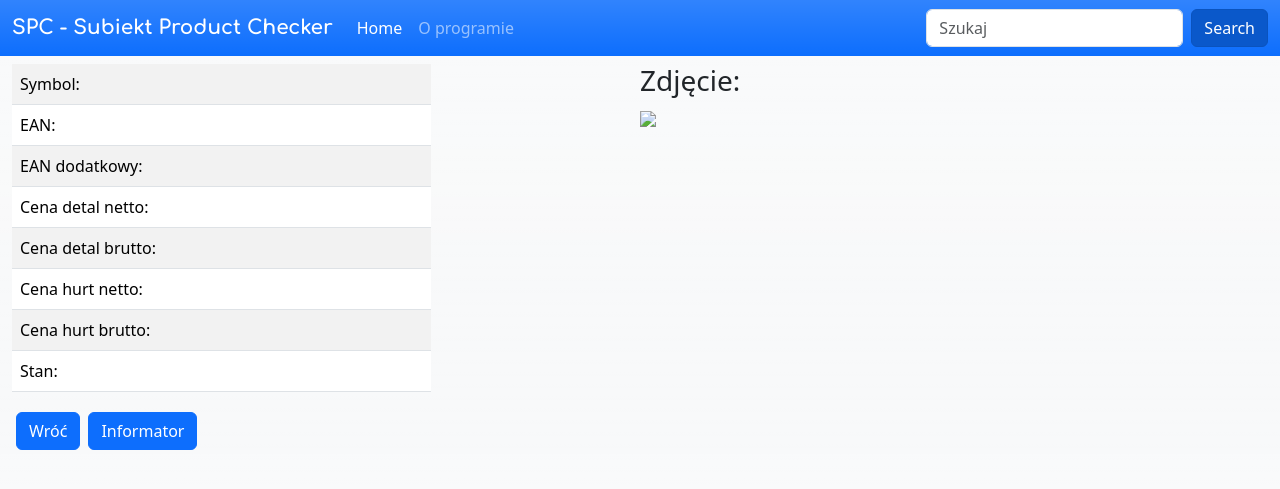
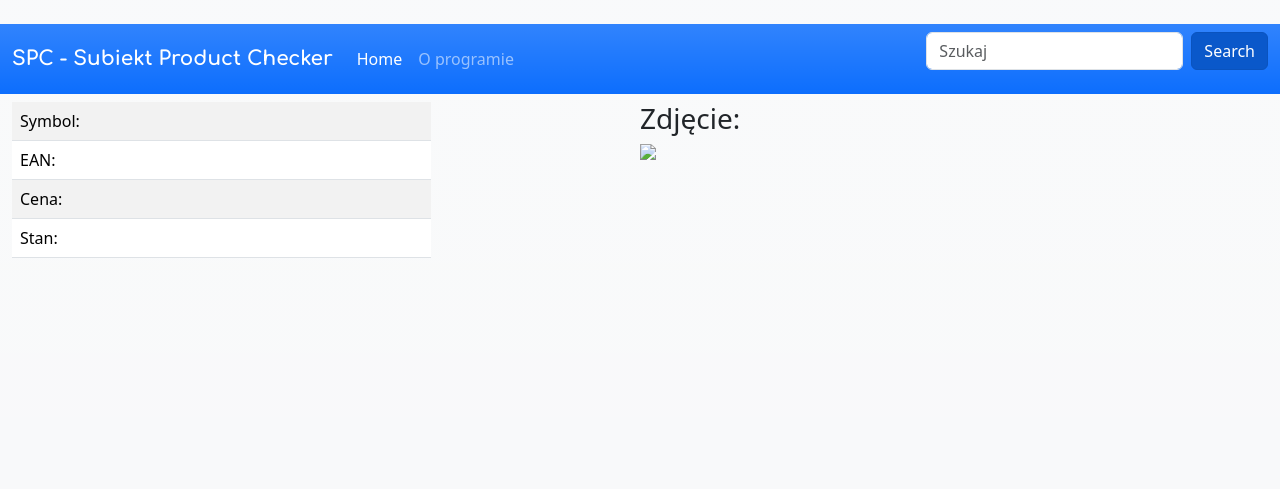
Before and after one commit to sebekbr/SubiektProductChecker, a Django app: template app/templates/towar.html in a window 1280 px wide. Shown: the top 489 px of the page. Run offline with Django 4.2, Linux system fonts and the light colour scheme; the template is opened without the code that fills it, so the values that code supplies are empty; some libraries are stand-ins or nearby versions.

Commit message:
Spaces fix, dynamic mime type

```diff
--- a/app/templates/towar.html
+++ b/app/templates/towar.html
@@ -15,30 +15,7 @@
             <td>{{ item.tw_PodstKodKresk }}</td>
           </tr>
           <tr>
-            <td>EAN dodatkowy: </td>
-            <td>
-                    {{ kod_dodatkowy }}
-<!--                {% for kod in ean_list %}-->
-<!--                    <p>{{ kod.ean }}</p>-->
-<!--                {% empty %}-->
-<!--                    <p>Brak dodatkowych kodów kreskowych</p>-->
-<!--                {% endfor %}-->
-            </td>
-          </tr>
-          <tr>
-            <td>Cena detal netto:</td>
-            <td></td>
-          </tr>
-          <tr>
-            <td>Cena detal brutto:</td>
-            <td></td>
-          </tr>
-          <tr>
-            <td>Cena hurt netto:</td>
-            <td></td>
-          </tr>
-          <tr>
-            <td>Cena hurt brutto:</td>
+            <td>Cena:</td>
             <td></td>
           </tr>
           <tr>
@@ -47,19 +24,10 @@
           </tr>
         </tbody>
       </table>
-
-      <div class="float-start p-1">
-        <a href="{{request.META.HTTP_REFERER|escape}}" class="btn btn-primary" role="button">Wróć</a>
-      </div>
-      <div class="float-start p-1">
-        <a href="#" class="btn btn-primary" role="button">Informator</a>
-      </div>
-
     </div>
-
     <div class="float-end col-6">
         <h3>Zdjęcie:</h3>
-        <img class="img-fluid" src="data: image / png; base64, {{ photo }}" />
+        <img class="img-fluid" src="data:{{ photo_mime }};base64,{{ photo }}" />
     </div>
 </div>
 {% endblock %}
```
